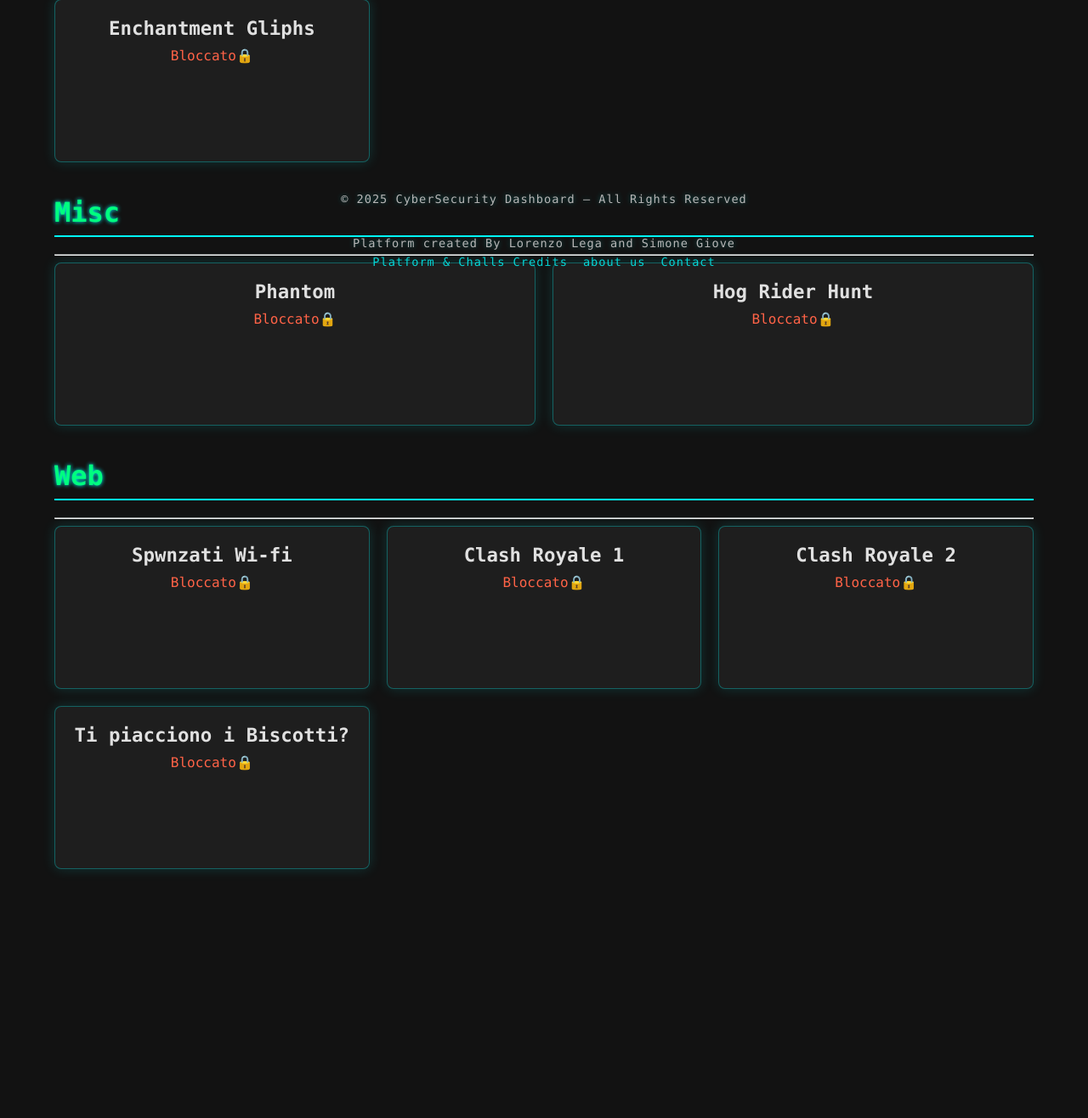
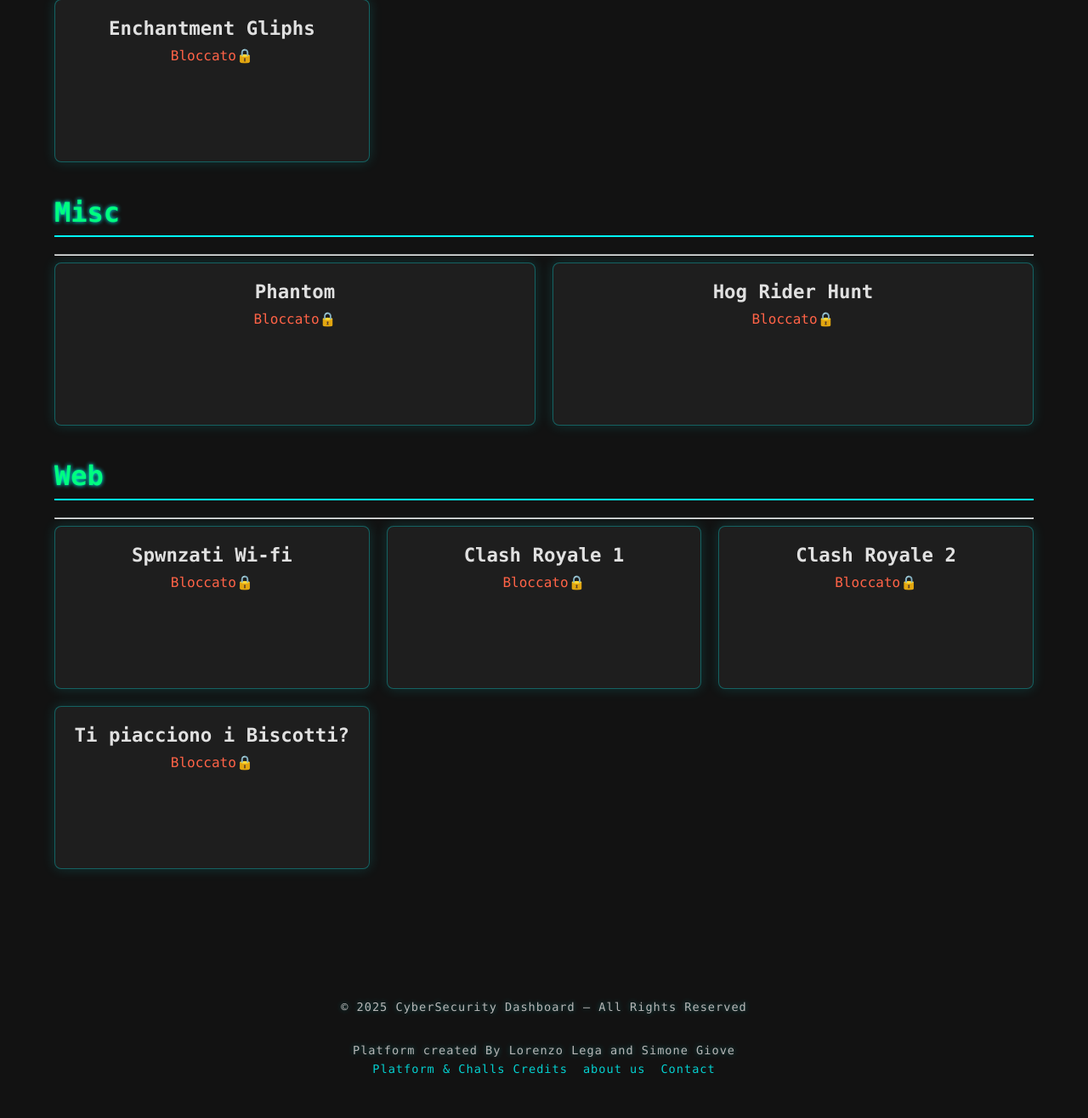
Before and after one commit to Lxree0/ctf, a Flask app: page /dashboard in a window 1280 px wide. Shown: the part 469-1785 px from the top of the page at 85% size. Before the commit the page ends 1495 px from the top, so only its background shows below. Run offline with Flask 3, Linux system fonts and the light colour scheme; a user stored in the database is signed in; data comes from the database, SQL or seed files in the repository; data that the repository does not hold is empty.

Commit message:
completed

```diff
--- a/ctf_platform.sql
+++ b/ctf_platform.sql
@@ -1,5 +1,5 @@
 -- Selezione del database
-USE ctf_platform;
+USE ctfdashboard;
 
 -- Eliminazione tabelle se esistono (ordine corretto)
 DROP TABLE IF EXISTS challenge_completion;
--- a/static/css/style_dashboard.css
+++ b/static/css/style_dashboard.css
@@ -20,7 +20,6 @@
 
 body {
     margin: 0;
-    /* Font che richiama uno stile tecnico */
     font-family: 'Consolas', 'Courier New', monospace;
     background-color: var(--color-bg-dark);
     min-height: 100vh;
@@ -29,8 +28,10 @@ body {
 
     /* Centra il contenuto principale (sia dashboard che singola sfida) */
     display: flex;
+    flex-direction: column;
     justify-content: center;
-    align-items: flex-start;
+    align-items: center;
+    min-height: 100vh;
 }
 
 /* ---------------------------------------------------------
@@ -329,15 +330,17 @@ body {
 
 /* FOOTER Cybersecurity Style */
 .login-footer {
-    position: absolute;
-    bottom: 15px;
     width: 100%;
     text-align: center;
     color: var(--color-text-light);
     font-size: 0.85rem;
     opacity: 0.8;
     letter-spacing: 1px;
+
+    margin-top: 60px;  /* distanza dall’elemento sopra */
+    padding: 20px 0;
 }
+
 
 .login-footer p {
     margin-bottom: 6px;
--- a/templates/PlatformCred.html
+++ b/templates/PlatformCred.html
@@ -14,8 +14,10 @@
                 offrire un ambiente di apprendimento dedicato alla
                 cybersecurity.</p>
             <br>
-            <p><strong>Credits delle Challenges presenti attualmente:</strong></p>
+            <p><strong>Credits delle Challenges presenti attualmente e Per la piattaforma:</strong></p>
             <ul style="text-align:left; margin-top:10px;">
+                <li>Lorenzo Lega <a href="https://github.com/Lxree0">il suo profilo GitHub</a></li>
+                <li>Simone Giove <a href="https://github.com/SimoneGiove">il suo profilo GitHub</a></li>
                 <li>Lorenzo Mangia <a href="https://github.com/Lxr3Nz000">il suo profilo GitHub</a></li>
                 <li>Marco Marasco <a href="https://github.com/Ciccioriccio90">Il suo profilo GitHub</a></li>
                 <li>Samuel Luggeri <a href="https://github.com/Samuel782">Il suo profilo GitHub</a></li>
--- a/templates/dashboard.html
+++ b/templates/dashboard.html
@@ -42,7 +42,7 @@
             {% endfor %}
         </div>
 
-        <footer class="login-footer">
+        <footer class="login-footer" >
 
             <p>© 2025 CyberSecurity Dashboard — All Rights Reserved</p>
             <br>
```
Also changed, not shown: templates/cookie.html (+10 -4 lines), static/img/spwnzati.jpg (added).
